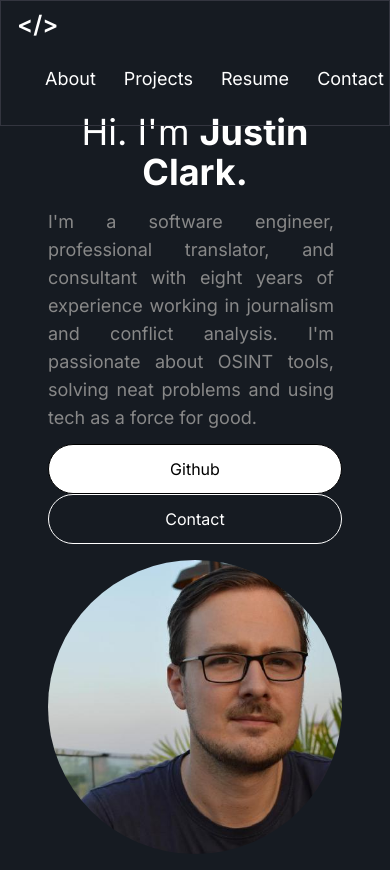
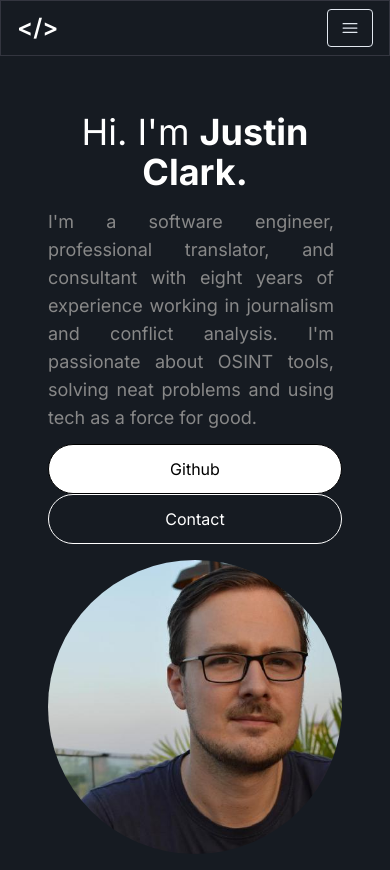
Before and after one commit to jclark1913/personal-website-v3, a Next.js app: page / in a window 390 px wide. Built offline with nearby package versions, Linux system fonts and the light colour scheme.

Commit message:
Add functioning hamburger menu

```diff
--- a/src/app/components/NavBar.tsx
+++ b/src/app/components/NavBar.tsx
@@ -1,16 +1,38 @@
-import React from "react";
+"use client";
+
+import React, { useState } from "react";
 import Link from "next/link";
 import { NAV_LINKS } from "../lib/constants";
 import NavLink from "./NavLink";
+import { Bars3Icon, XMarkIcon } from "@heroicons/react/24/solid";
 
 const NavBar = () => {
+  const [navbarOpen, setNavbarOpen] = useState(false);
+
   return (
     <nav className="fixed top-0 left-0 right-0 z-10 border-[#33353F] border">
       <div className="flex container lg:py-4 px-4 py-2 flex-wrap items-center justify-between mx-auto">
         <Link href="/" className="text-2xl text-white font-semibold">
           {"</>"}
         </Link>
-        <div className="menu">
+        <div className="block md:hidden">
+          {!navbarOpen ? (
+            <button
+              className="flex items-center px-3 py-2 border rounded border-slate-200 text-slate-200 hover:text-white hover:border-white"
+              onClick={() => setNavbarOpen(true)}
+            >
+              <Bars3Icon className="h-5 w-5" />
+            </button>
+          ) : (
+            <button
+              className="flex items-center px-3 py-2 border rounded border-slate-200 text-slate-200 hover:text-white hover:border-white"
+              onClick={() => setNavbarOpen(false)}
+            >
+              <XMarkIcon className="h-5 w-5" />
+            </button>
+          )}
+        </div>
+        <div className="hidden md:block md:w-auto">
           <ul className="text-lg md:text-1xl flex p-4 md:p-0 sm:flex-row md:space-x-8">
             {NAV_LINKS.map((link) => (
               <li key={link.title}>
```
